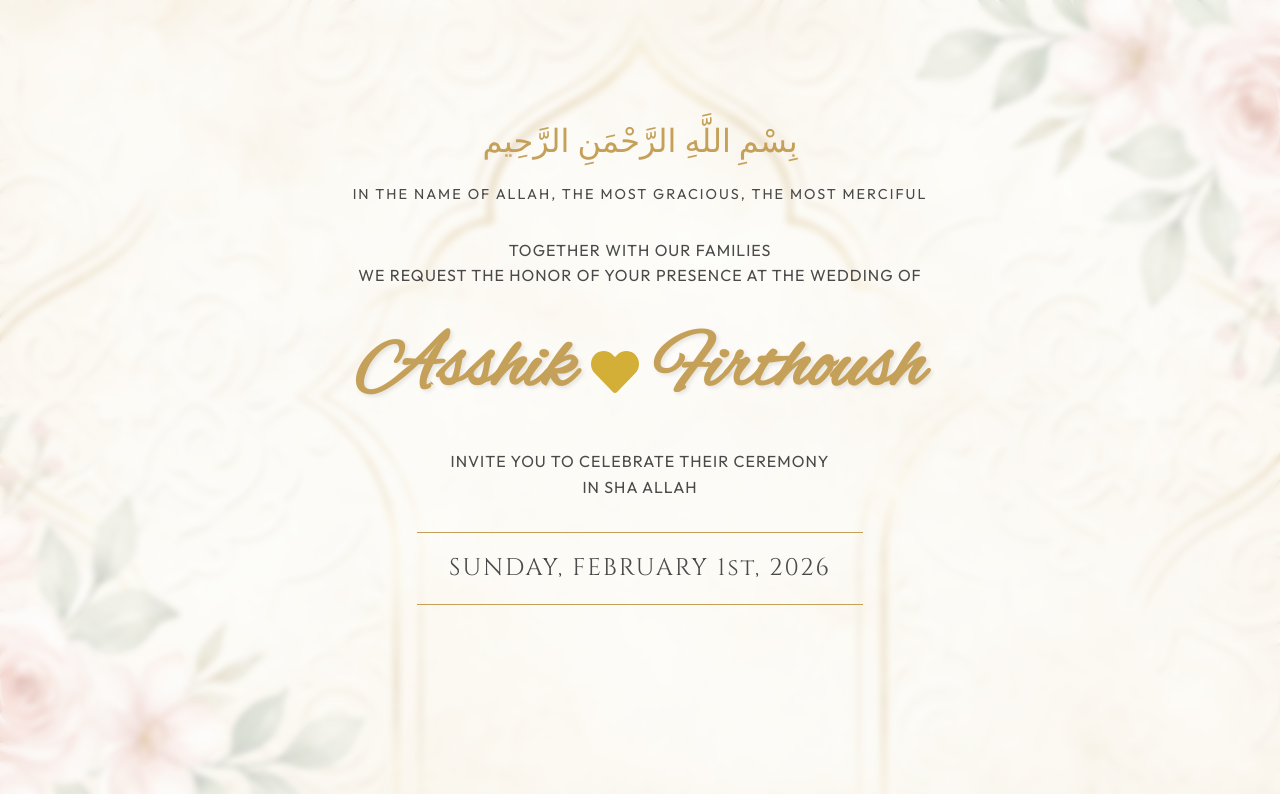
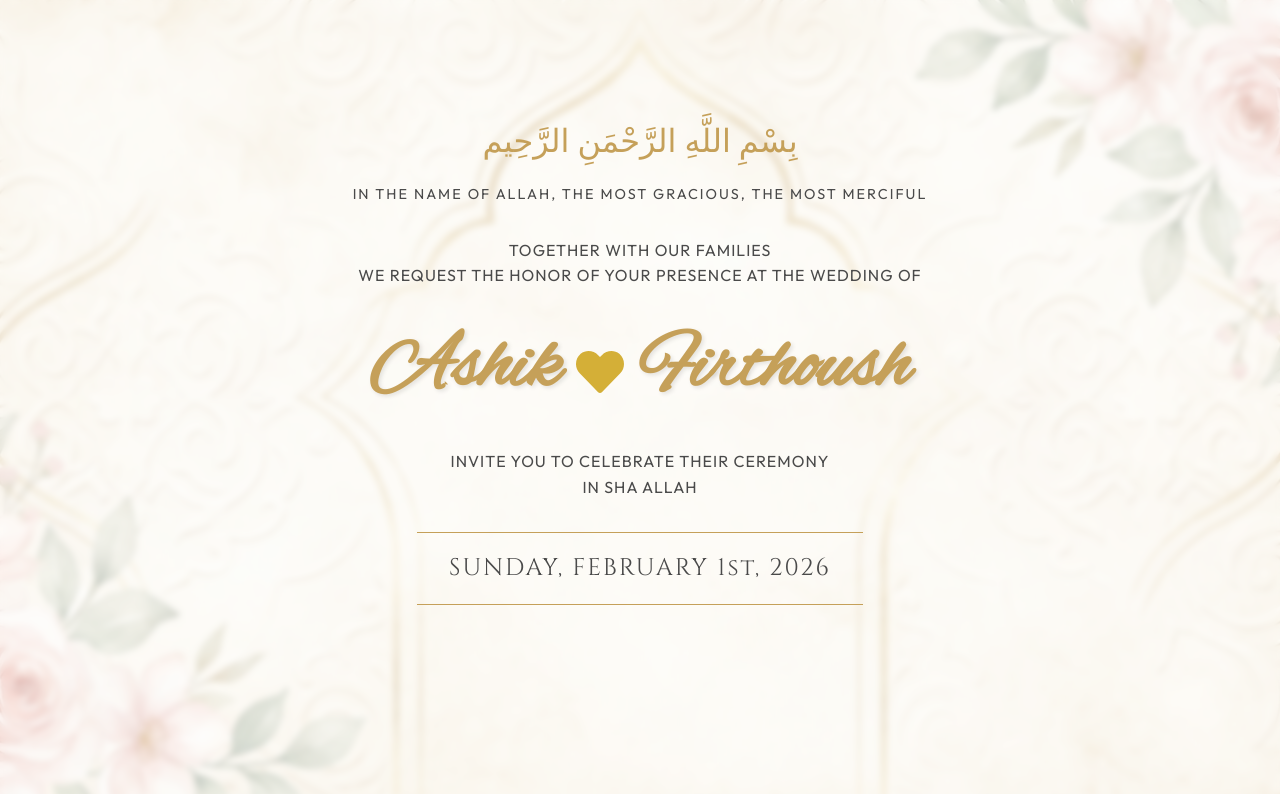
Before and after one commit to AhamedAshik0806/wedding, a React (Vite) app: page / in a window 1280 px wide. Shown: the top 794 px of the page. Built offline with nearby package versions, Linux system fonts and the light colour scheme; a web font is replaced by a local one.

Commit message:
udapte name

```diff
--- a/src/components/Hero.jsx
+++ b/src/components/Hero.jsx
@@ -19,7 +19,7 @@ const Hero = () => {
 
             <div data-aos="zoom-in" data-aos-duration="2000">
                 <h1 className="couple-names">
-                    Asshik
+                    Ashik
                     <FaHeart className="heart-icon" />
                     Firthoush
                 </h1>
```
